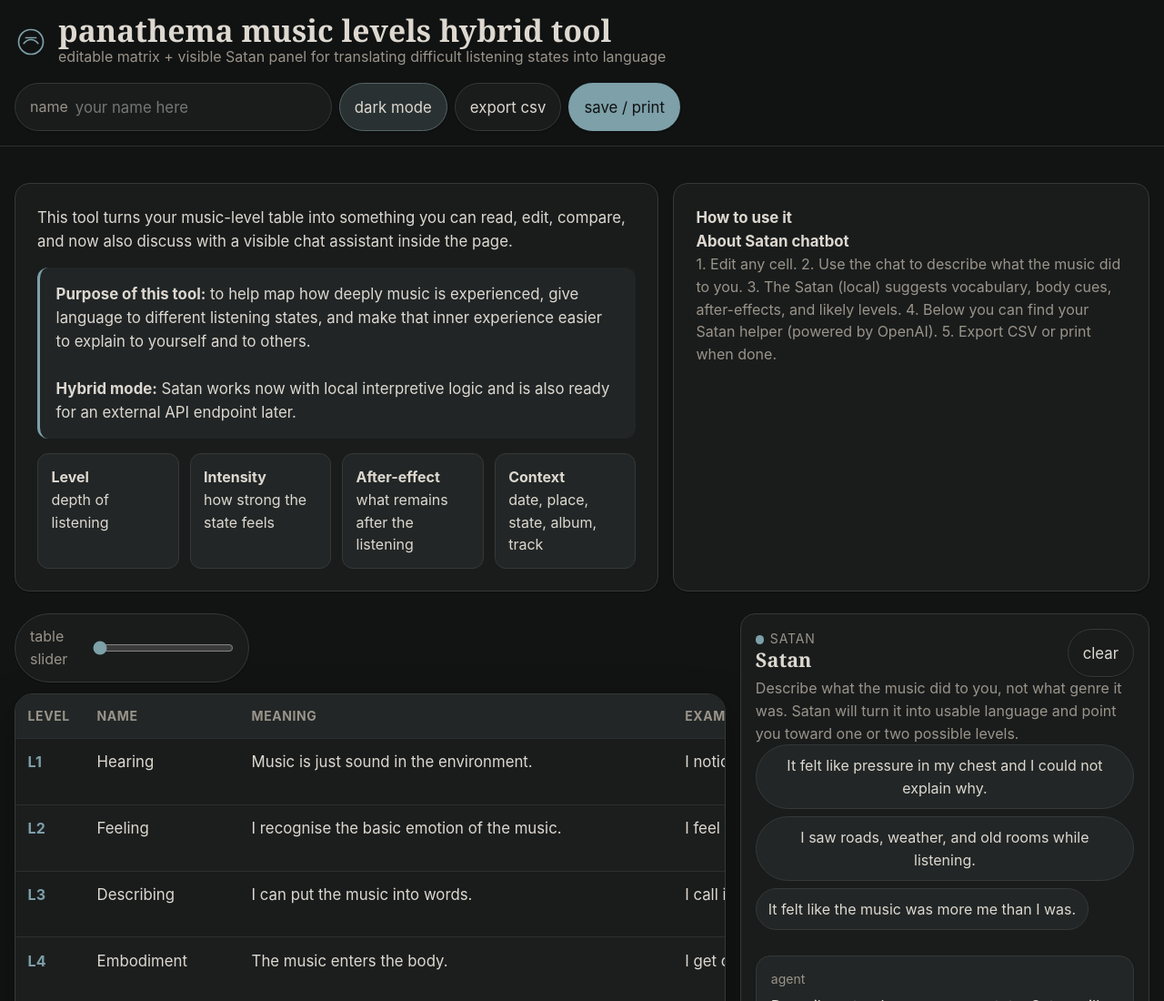
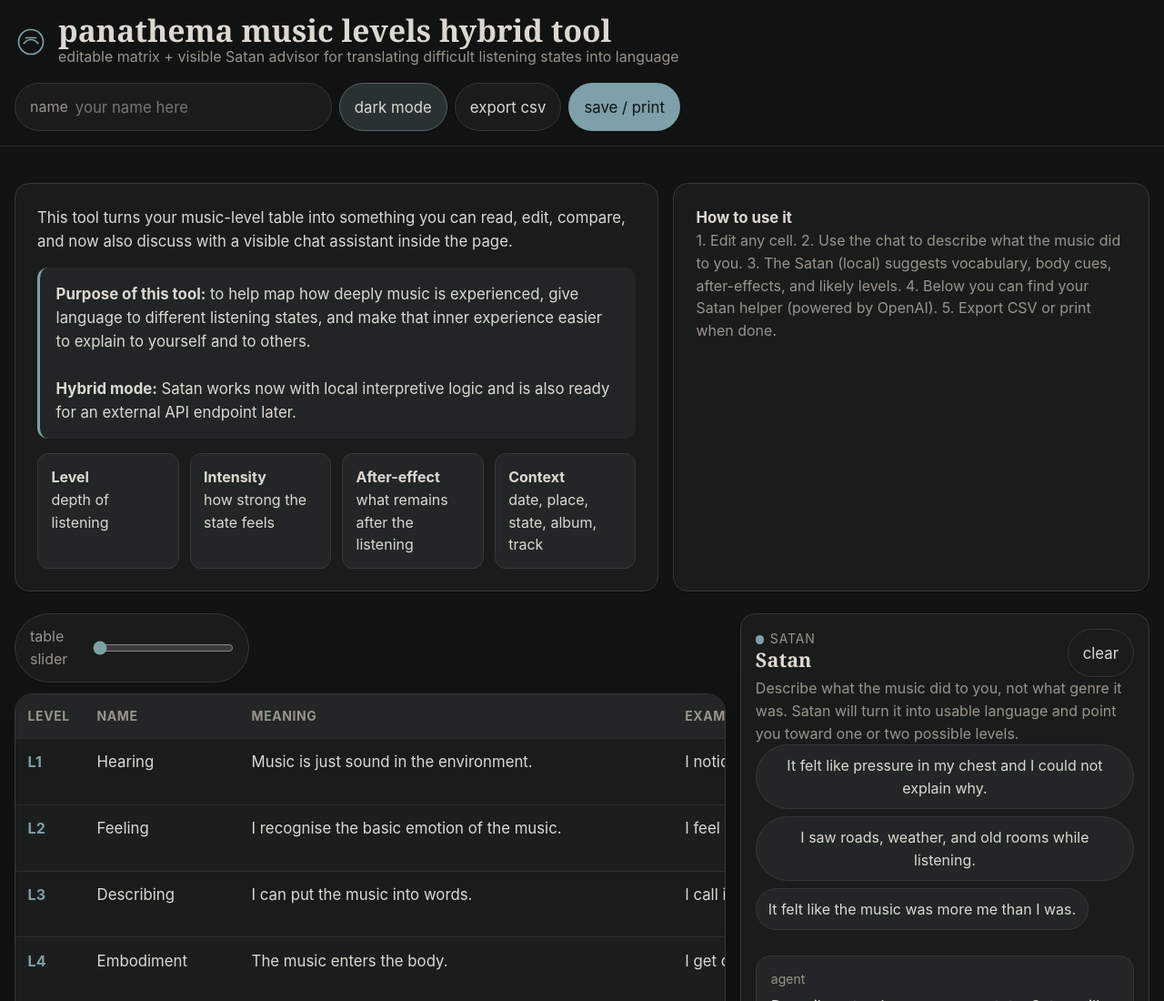
Before and after one commit to KamJan/panathema666musiclevels, a plain HTML site: page index.html in a window 1280 px wide. Shown: the top 1100 px of the page at 91% size. Drawn offline with Linux system fonts and the light colour scheme; a web font is replaced by a local one.

Commit message:
Update title and descriptions in index.html

```diff
--- a/index.html
+++ b/index.html
@@ -3,7 +3,7 @@
 <head>
   <meta charset="UTF-8" />
   <meta name="viewport" content="width=device-width, initial-scale=1.0" />
-  <title>panathema music levels hybrid chat tool</title>
+  <title>Panathema music levels & hybrid chat tool</title>
   <meta name="description" content="An editable music-level matrix with a hybrid chatbot: local fallback now, API-ready later." />
   <link href="https://api.fontshare.com/v2/css?f[]=satoshi@400,500,700&f[]=boska@400,500,700&display=swap" rel="stylesheet">
   <style>
@@ -111,7 +111,7 @@
         </svg>
         <div>
           <h1>panathema music levels hybrid tool</h1>
-          <div class="sub">editable matrix + visible Satan panel for translating difficult listening states into language</div>
+          <div class="sub">editable matrix + visible Satan advisor for translating difficult listening states into language</div>
         </div>
       </div>
       <div class="controls">
@@ -146,7 +146,7 @@
 
       <div class="card card-pad">
         <p><strong>How to use it</strong></p>
-        <p><strong>About Satan chatbot</strong></p>
+        <p><strong></strong></p>
         <p class="sub">1. Edit any cell. 2. Use the chat to describe what the music did to you. 3. The Satan (local) suggests vocabulary, body cues, after-effects, and likely levels. 4. Below you can find your Satan helper (powered by OpenAI). 5. Export CSV or print when done.</p>
       </div>
     </section>
```
